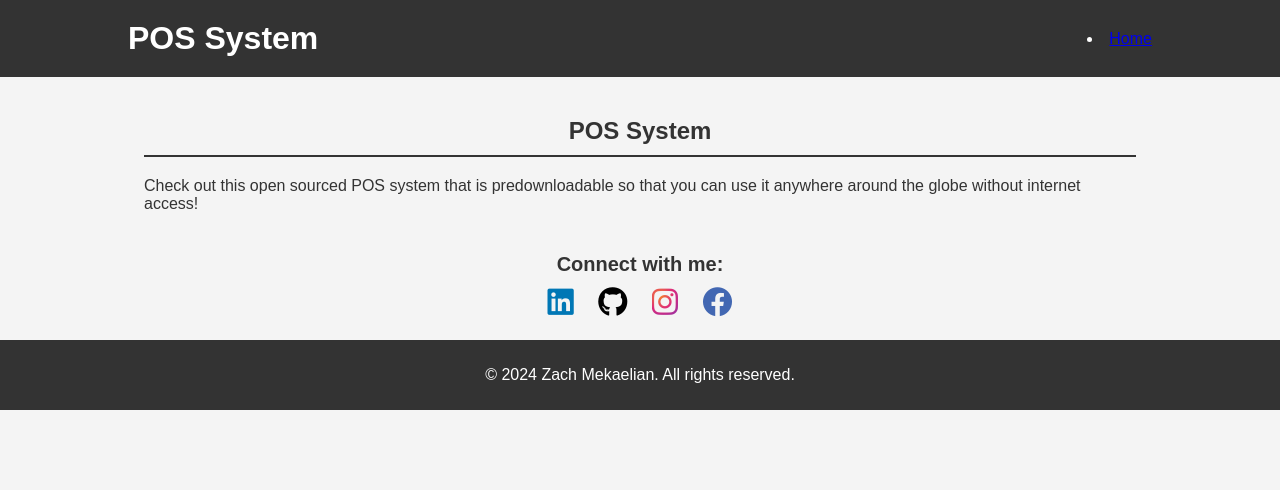
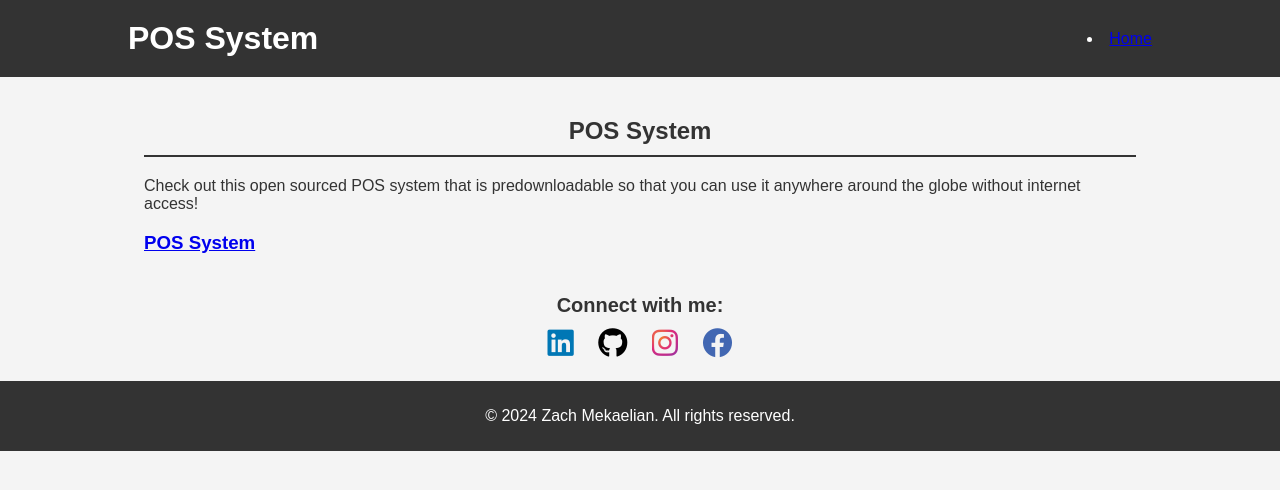
Before and after one commit to ZachMekaelian/ZachMekaelian.github.io, a website: page p_2.html in a window 1280 px wide. Drawn offline with Linux system fonts and the light colour scheme.

Commit message:
Update p_2.html
pos sys link?

```diff
--- a/p_2.html
+++ b/p_2.html
@@ -23,6 +23,7 @@
                     POS System
                 </h2>
                 <p>Check out this open sourced POS system that is predownloadable so that you can use it anywhere around the globe without internet access!</p>
+                <h3><a href="https://github.com/ZachMekaelian/POS_system">POS System</a></h3>
             </div>
         </section>
 
```
